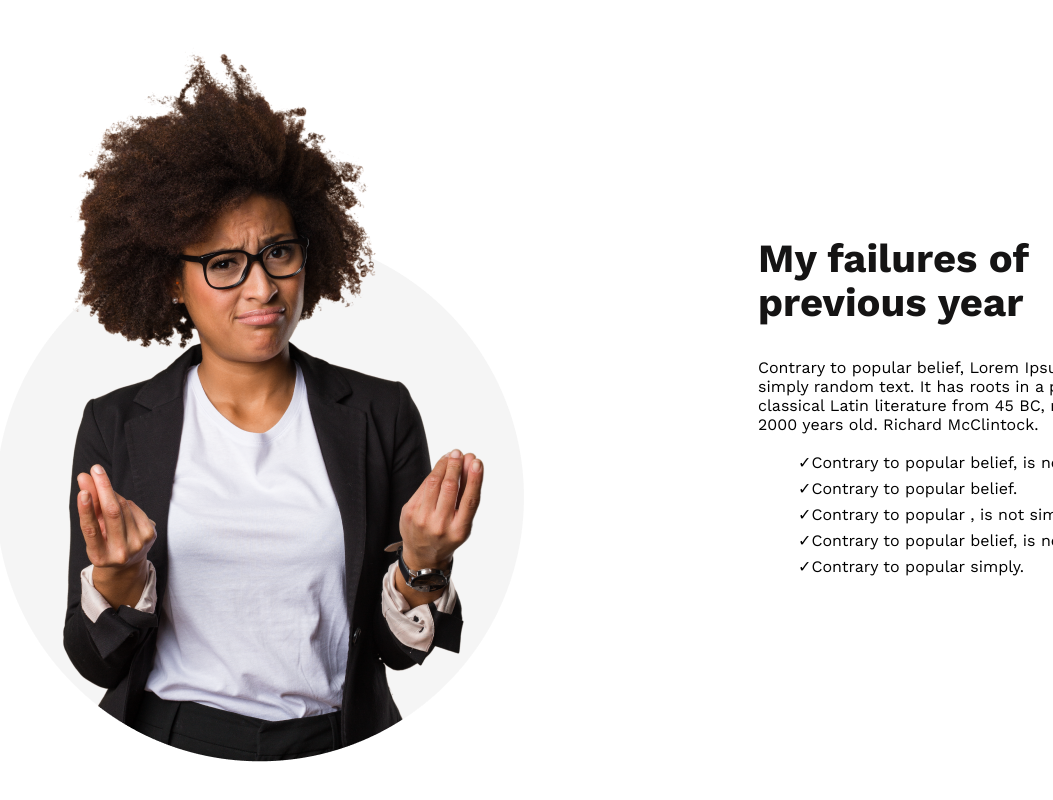
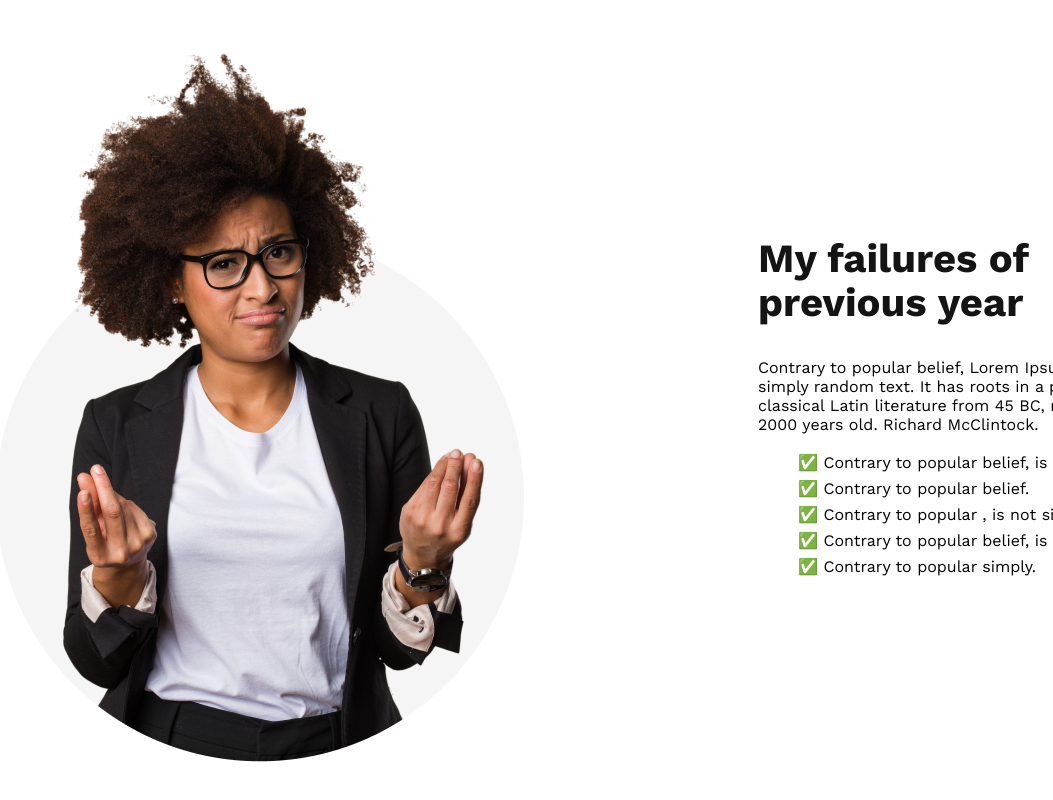
Before and after one commit to kaziabulhasib/task5-repo, a plain HTML site: page index.html in a window 1280 px wide. Shown: the part 862-1662 px from the top of the page, without its empty margins (227-1280 px from the left). Drawn offline with nearby package versions, Linux system fonts and the light colour scheme.

Commit message:
added new tick emoji

```diff
--- a/styles/style.css
+++ b/styles/style.css
@@ -82,6 +82,6 @@ body {
 }
 
 .failure-content ul li:before {
-  content: "✓";
+  content: "✅ ";
   line-height: 26px;
 }
```
